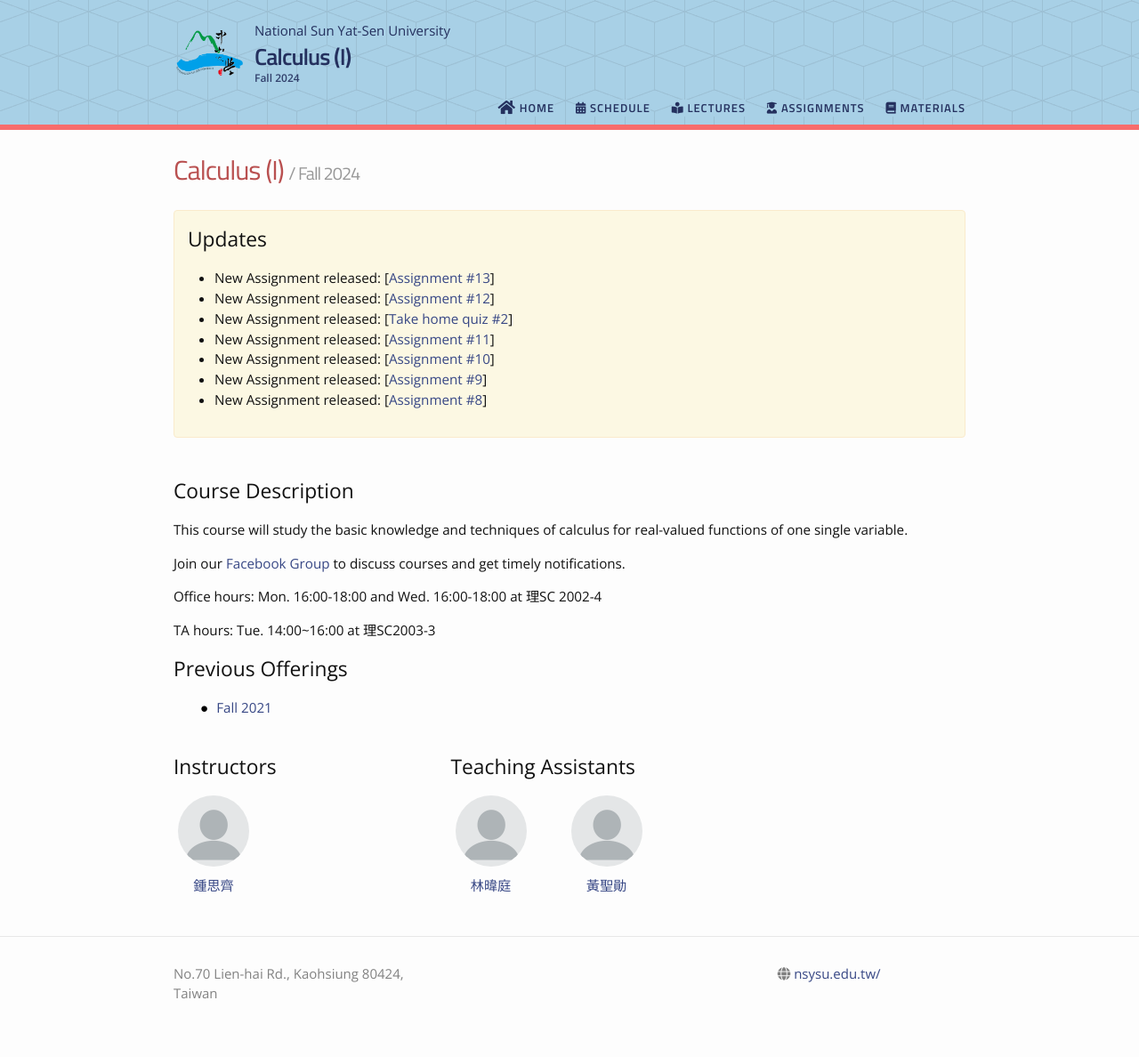
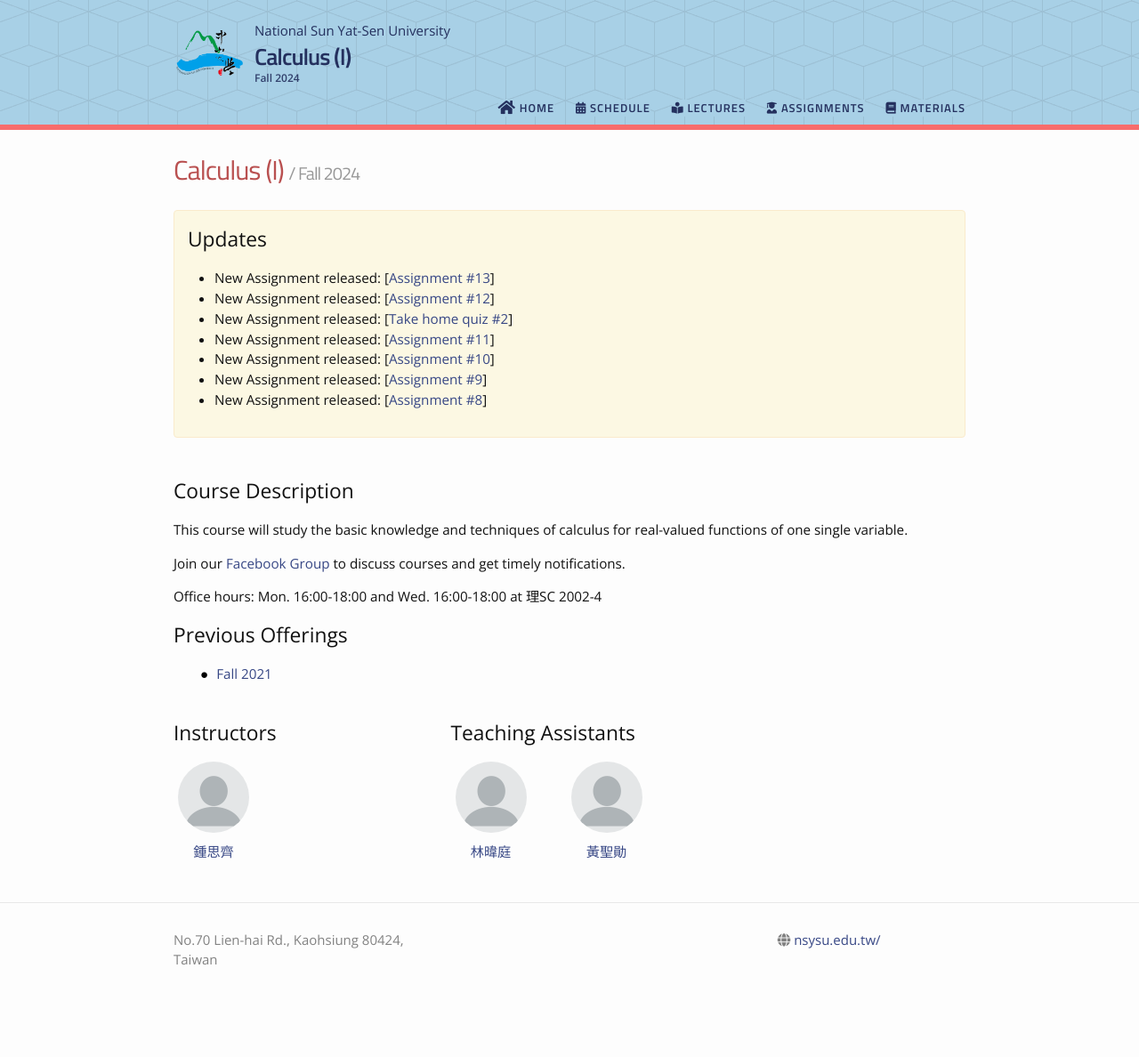
Before and after one commit to phonchi/nsysu-calculus1-2024, a Jekyll site: the page built from index.md, in a window 1280 px wide. Shown: the whole page at 89% size. Built offline with Jekyll 4.4.1, drawn with Linux system fonts in a browser that asks for light colours; nearby versions of some CDN libraries; after the commit the page ends 1150 px from its top, so only the background shows below that.

Commit message:
Update index.md

```diff
--- a/index.md
+++ b/index.md
@@ -2,8 +2,6 @@
 layout: home
 ---
 
-Join our [Facebook Group](https://www.facebook.com/groups/3813950798826853) to discuss courses and get timely notifications.
+Join our [Facebook Group](https://www.facebook.com/groups/524803326780496) to discuss courses and get timely notifications.
 
 Office hours: Mon. 16:00-18:00 and Wed. 16:00-18:00 at 理SC 2002-4
-
-TA hours:  Tue. 14:00~16:00 at 理SC2003-3
```
